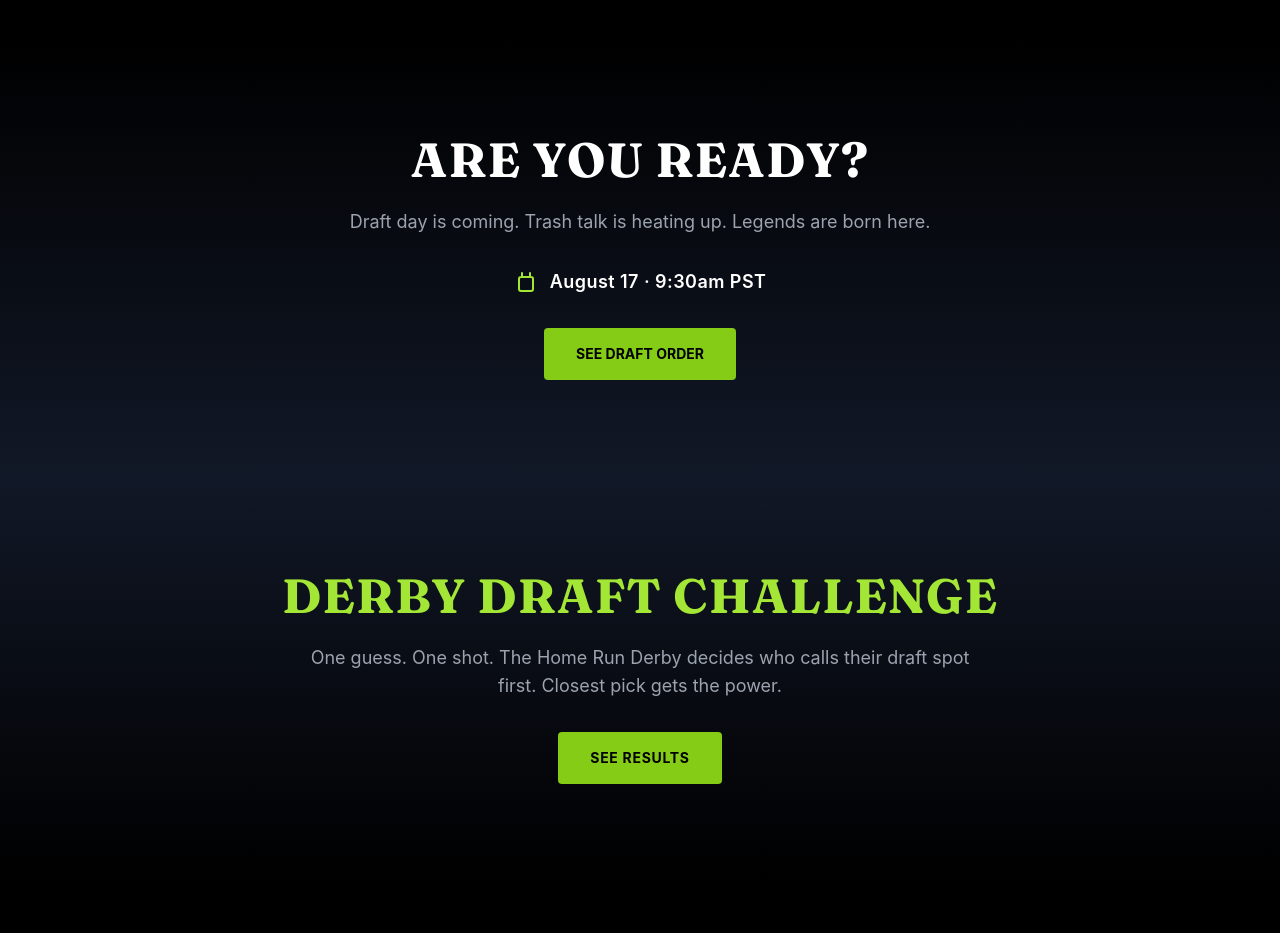
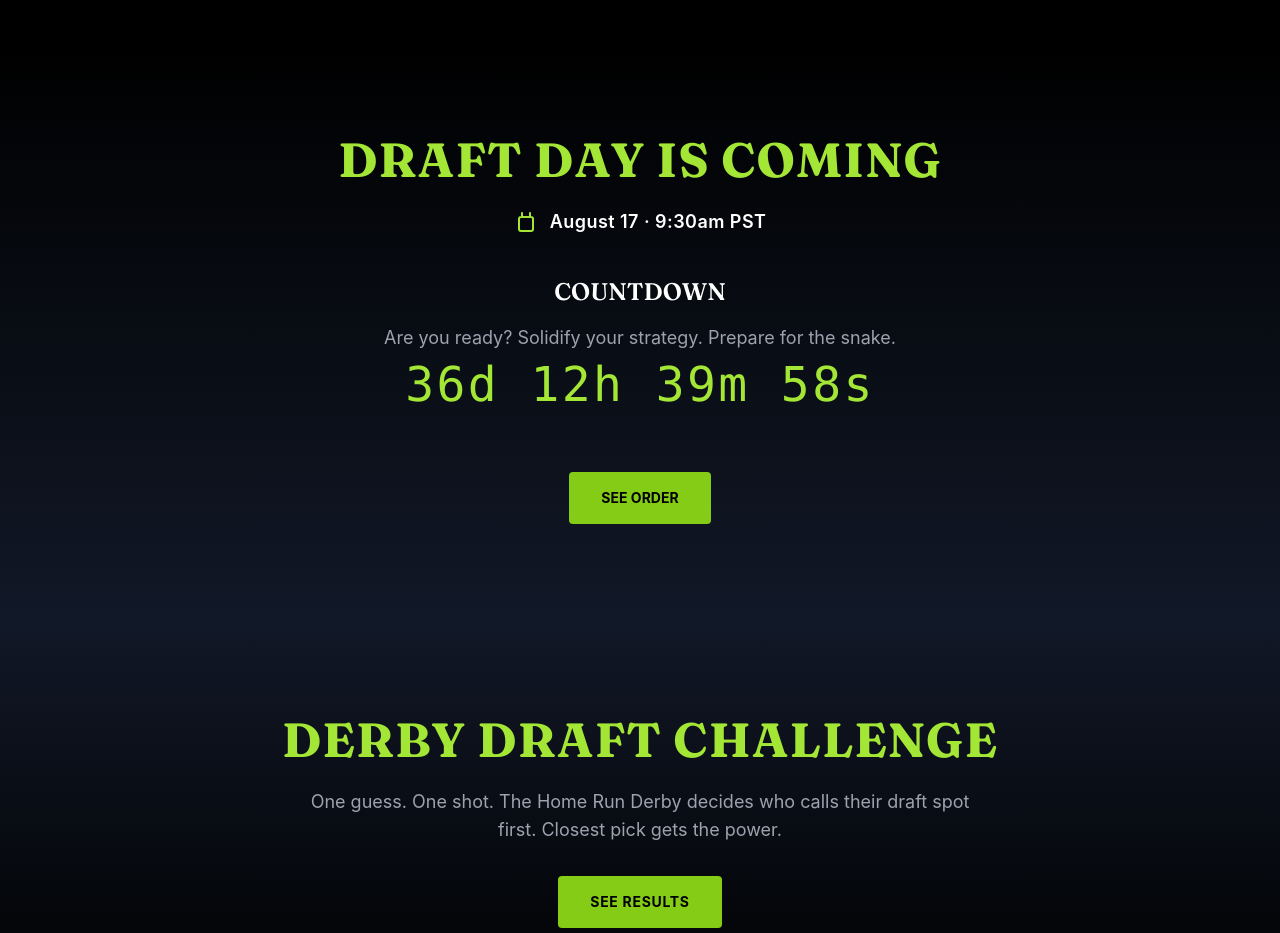
Before and after one commit to renaissancejlc/fantasy-leagye, a React (Vite) app: page / in a window 1280 px wide. Shown: the part 820-1753 px from the top of the page. Built offline with nearby package versions, Linux system fonts and the light colour scheme; a web font is replaced by a local one.

Commit message:
Update Home.jsx

```diff
--- a/src/pages/Home.jsx
+++ b/src/pages/Home.jsx
@@ -1,8 +1,38 @@
-import React from 'react';
+import React, { useEffect, useState } from 'react';
 import NavBar from '../components/NavBar';
 import Footer from '../components/Footer';
 
 export default function Home() {
+  const [timeLeft, setTimeLeft] = useState(() => {
+    const now = new Date();
+    const draftDate = new Date('2025-08-17T09:30:00-07:00');
+    const total = draftDate - now;
+    return {
+      total,
+      days: Math.floor(total / (1000 * 60 * 60 * 24)),
+      hours: Math.floor((total / (1000 * 60 * 60)) % 24),
+      minutes: Math.floor((total / 1000 / 60) % 60),
+      seconds: Math.floor((total / 1000) % 60),
+    };
+  });
+
+  useEffect(() => {
+    const interval = setInterval(() => {
+      const now = new Date();
+      const draftDate = new Date('2025-08-17T09:30:00-07:00');
+      const total = draftDate - now;
+      setTimeLeft({
+        total,
+        days: Math.floor(total / (1000 * 60 * 60 * 24)),
+        hours: Math.floor((total / (1000 * 60 * 60)) % 24),
+        minutes: Math.floor((total / 1000 / 60) % 60),
+        seconds: Math.floor((total / 1000) % 60),
+      });
+    }, 1000);
+
+    return () => clearInterval(interval);
+  }, []);
+
   return (
     <div className="relative text-white bg-black min-h-screen font-sans overflow-x-hidden">
       <NavBar />
@@ -57,23 +87,35 @@ export default function Home() {
 
       {/* CALL TO ACTION */}
       <section className="bg-gradient-to-b from-black to-gray-900 text-center py-24 px-6">
-        <h2 className="text-3xl md:text-5xl font-bold uppercase tracking-wide mb-6">
-          Are You Ready?
+        <h2 className="text-3xl md:text-5xl font-bold uppercase tracking-wide mb-6 text-lime-400">
+          Draft Day is Coming
         </h2>
-        <p className="text-lg text-gray-400 mb-8 max-w-2xl mx-auto">
-          Draft day is coming. Trash talk is heating up. Legends are born here.
-        </p>
-        <div className="flex justify-center items-center gap-3 mb-8 text-white">
+                <div className="flex justify-center items-center gap-3 mb-8 text-white">
           <svg xmlns="http://www.w3.org/2000/svg" className="h-6 w-6 text-lime-400" fill="none" viewBox="0 0 24 24" stroke="currentColor">
             <path strokeLinecap="round" strokeLinejoin="round" strokeWidth={2} d="M8 7V3m8 4V3m-9 4h10a2 2 0 012 2v10a2 2 0 01-2 2H7a2 2 0 01-2-2V9a2 2 0 012-2z" />
           </svg>
           <span className="text-lg font-semibold tracking-wide">August 17 · 9:30am PST</span>
         </div>
+
+        {/* COUNTDOWN */}
+        <div className="mt-10 mb-16">
+
+          <h3 className="text-2xl uppercase font-semibold text-white mb-4"> Countdown</h3>
+                    <p className="text-lg text-gray-400 mb-2 max-w-2xl mx-auto">
+          Are you ready? Solidify your strategy. Prepare for the snake.        </p>
+          {timeLeft.total > 0 ? (
+            <div className="text-4xl md:text-5xl font-mono text-lime-400 tracking-wider">
+              {`${timeLeft.days}d ${timeLeft.hours}h ${timeLeft.minutes}m ${timeLeft.seconds}s`}
+            </div>
+          ) : (
+            <div className="text-4xl font-bold text-red-500">The Draft Has Begun!</div>
+          )}
+        </div>
         <a
           href="/draft"
           className="inline-block bg-lime-500 text-black text-sm font-bold uppercase px-8 py-4 rounded hover:bg-lime-400 transition"
         >
-          See Draft Order
+          See Order
         </a>
       </section>
 
```
